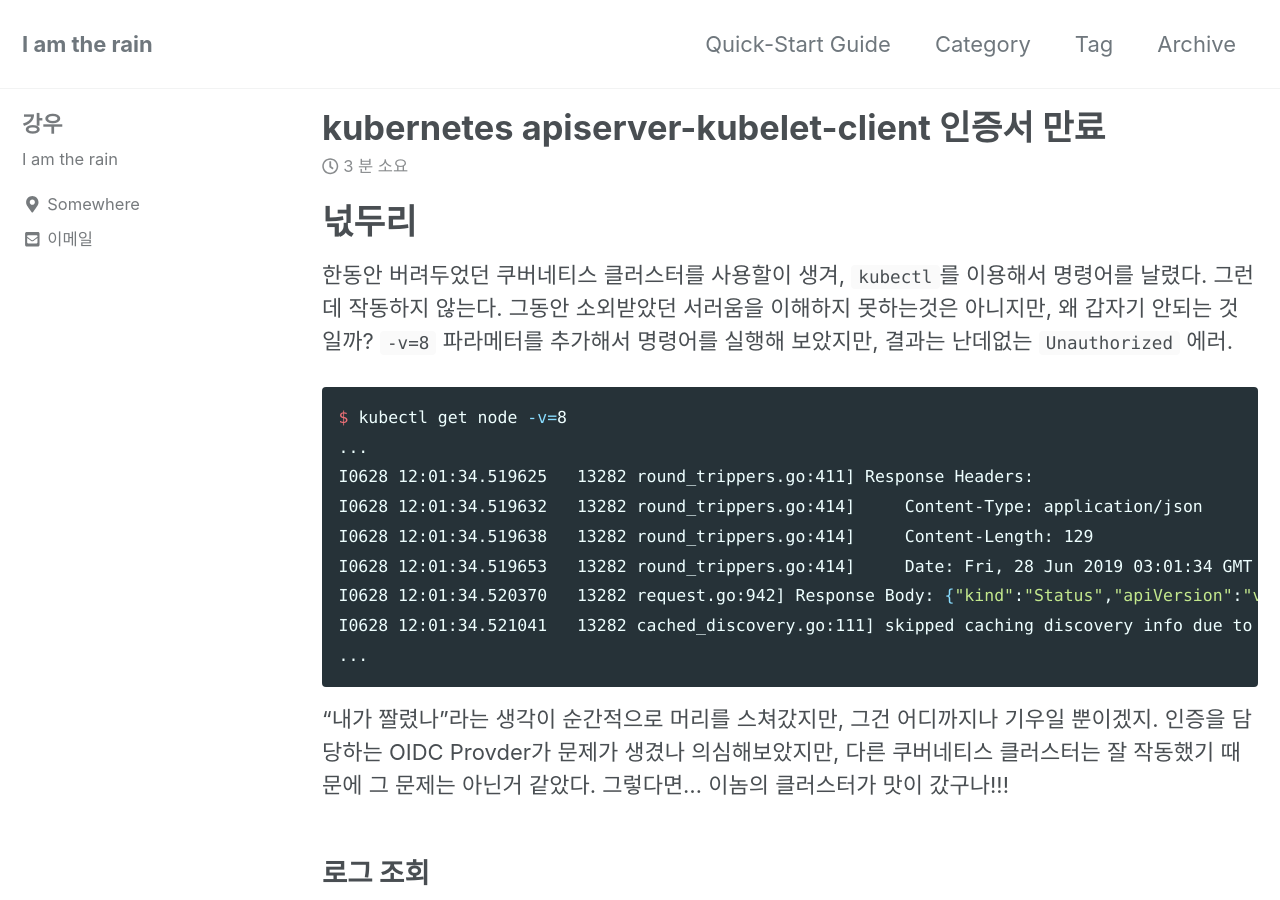
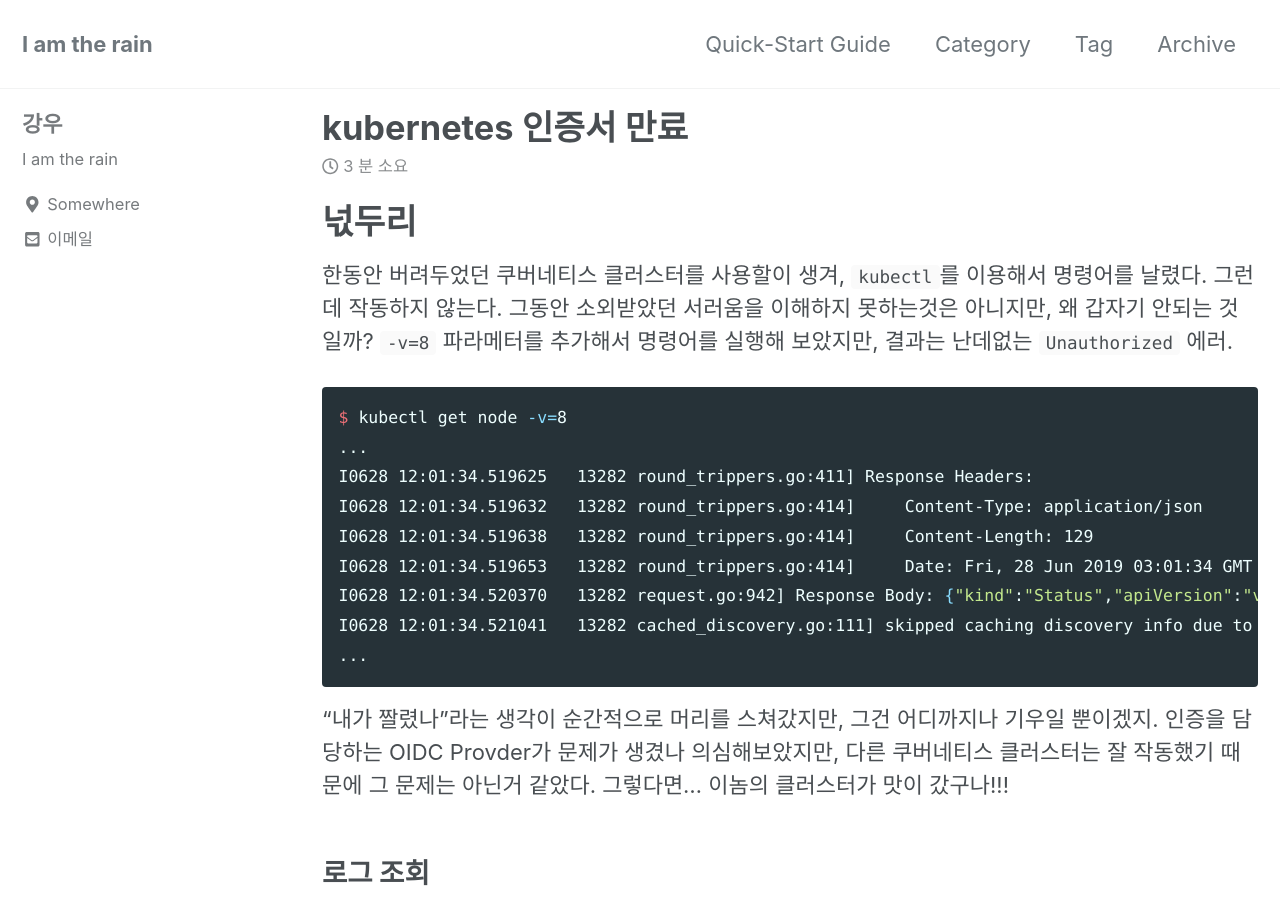
Before and after one commit to kangwoo/kangwoo.github.io, a Jekyll site: the page built from _posts/2019-06-28-apiserver-kubelet-client-certs-expired.md, in a window 1280 px wide and 900 px high. Built offline with Jekyll 4.4.1, drawn with Linux system fonts in a browser that asks for light colours; cached includes are drawn as plain includes; nearby versions of some CDN libraries.

Commit message:
Add kubernetes certs has expired

```diff
--- a/_posts/2019-06-28-apiserver-kubelet-client-certs-expired.md
+++ b/_posts/2019-06-28-apiserver-kubelet-client-certs-expired.md
@@ -1,5 +1,5 @@
 ---
-title:  "kubernetes apiserver-kubelet-client 인증서 만료"
+title:  "kubernetes 인증서 만료"
 classes: wide
 date: 2019-06-28T20:51:00+09:00
 categories: [devops, kubernetes]
```
